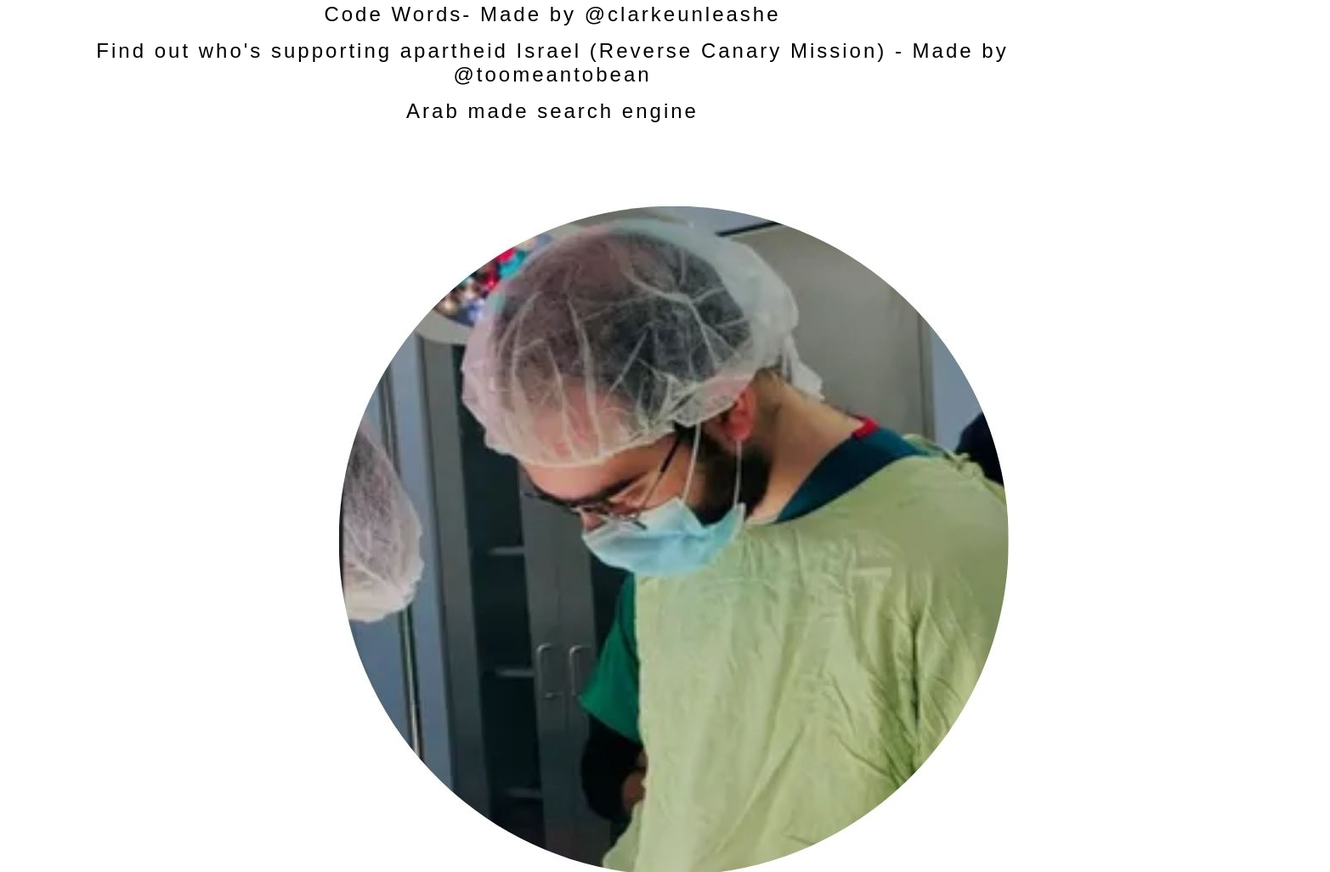
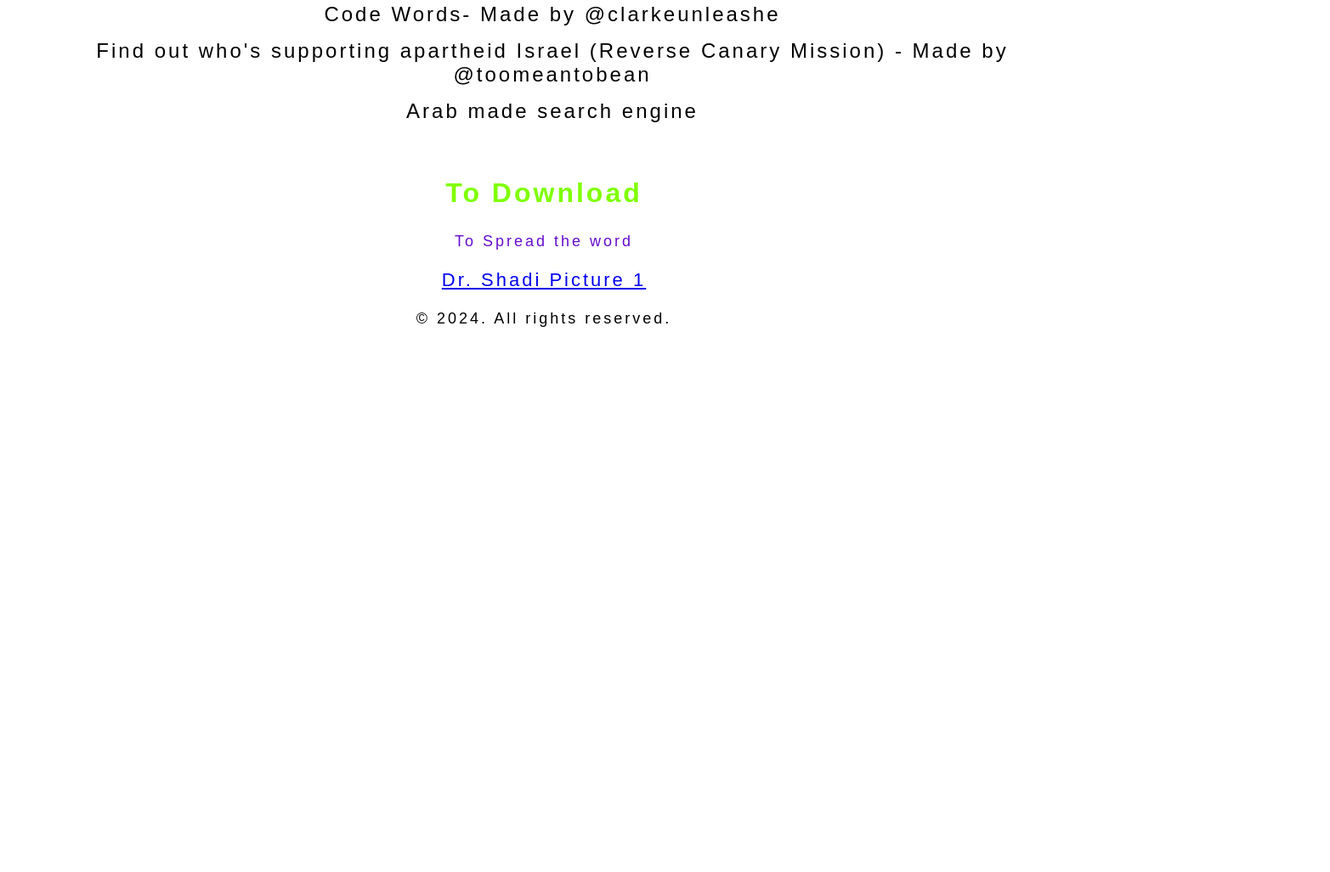
Before and after one commit to soniigx/For-Palestine, a plain HTML site: page index.html in a window 1280 px wide. Shown: the part 6318-7345 px from the top of the page at 85% size, 1565 px wide, since content can reach past the window. After the commit the page ends 6726 px from the top, so only its background shows below. Drawn offline with Linux system fonts and the light colour scheme.

Commit message:
link fixed

```diff
--- a/index.html
+++ b/index.html
@@ -326,14 +326,9 @@
             </ul>
         </div>
         <div>
-        <a href="images/image1.jpg" download="images/image1.jpg">
-        <img src="images/image1.jpg" alt="Dr. Shadi Picture 1">
-        </a>
-
-
+        <h2>To Download</h2>
+        <p>To Spread the word</p>
         <a href="images/image1.jpg" download="images/image1.jpg">Dr. Shadi Picture 1</a>
-        <span>Dr.Shadi Picture 1</span>
-        <button>Download Image 1</button>
        </div>
 
       </section>
```
